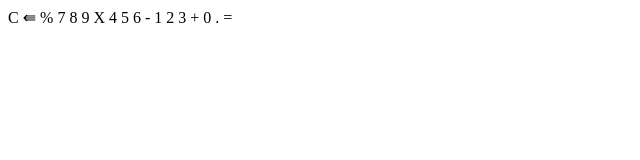
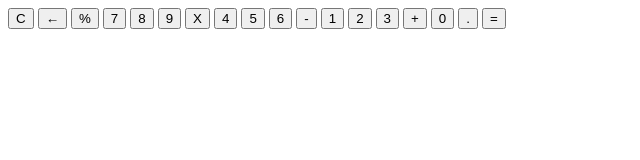
Before and after one commit to AlejoR96/proyectoCalculadora, a plain HTML site: page index.html in a window 1280 px wide. Shown: the whole page, without its empty margins (0-640 px from the left). Drawn offline with Linux system fonts and the light colour scheme.

Commit message:
Se ajusto html ya que  antes no salia los botones

```diff
--- a/index.html
+++ b/index.html
@@ -6,7 +6,8 @@
   <meta name="viewport" content="width=device-width, initial-scale=1.0">
   <link rel="preconnect" href="https://fonts.googleapis.com">
   <link rel="preconnect" href="https://fonts.gstatic.com" crossorigin>
-  <link href="https://fonts.googleapis.com/css2?family=Roboto+Condensed&display=swap" rel="stylesheet">
+  <link href="https://fonts.googleapis.com/css2?family=Oswald:wght@300&display=swap" rel="stylesheet">
+  <link rel="stylesheet" href="/Styles/styles.css">
   <title>Calculadora</title>
 </head>
 
@@ -19,24 +20,24 @@
         <div id="valor-anterior"></div>
         <div id="valor-actual"></div>
       </div>
-      <buttton  class="col-2">C</buttton>
-      <buttton>&lAarr;</buttton>
-      <buttton  class="operador">%</buttton>
-      <buttton class="numero">7</buttton>
-      <buttton class="numero">8</buttton>
-      <buttton class="numero">9</buttton>
-      <buttton class="operador">X</buttton>
-      <buttton class="numero">4</buttton>
-      <buttton class="numero">5</buttton>
-      <buttton class="numero">6</buttton>
-      <buttton class="operador">-</buttton>
-      <buttton class="numero">1</buttton>
-      <buttton class="numero">2</buttton>
-      <buttton class="numero">3</buttton>
-      <buttton class="operador">+</buttton>
-      <buttton class=" col-2 numero">0</buttton>
-      <buttton class="numero">.</buttton>
-      <buttton class="operador">=</buttton>
+      <button class="col-2"> C </button>
+      <button>&larr;</button>
+      <button class="operador"> % </button>
+      <button class="numero"> 7 </button>
+      <button class="numero"> 8 </button>
+      <button class="numero"> 9 </button>
+      <button class="operador"> X </button>
+      <button class="numero"> 4 </button>
+      <button class="numero"> 5 </button>
+      <button class="numero"> 6 </button>
+      <button class="operador"> - </button>
+      <button class="numero"> 1 </button>
+      <button class="numero"> 2 </button>
+      <button class="numero"> 3 </button>
+      <button class="operador"> + </button>
+      <button class=" col-2 numero"> 0 </button>
+      <button class="numero"> . </button>
+      <button class="operador"> = </button>
     </div>
   </div>
 
```
